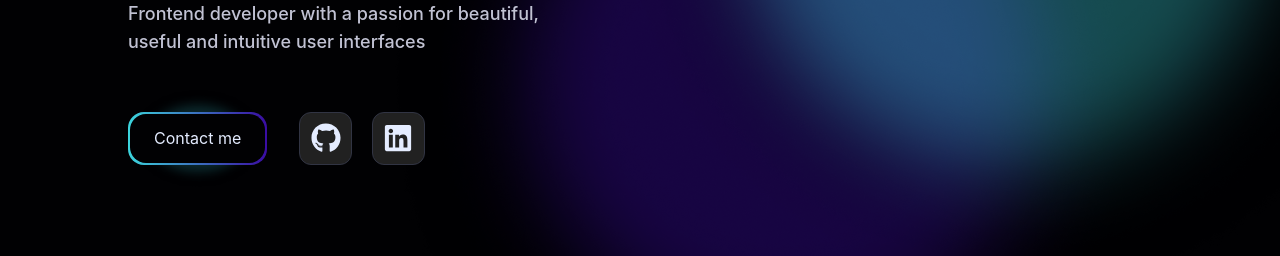
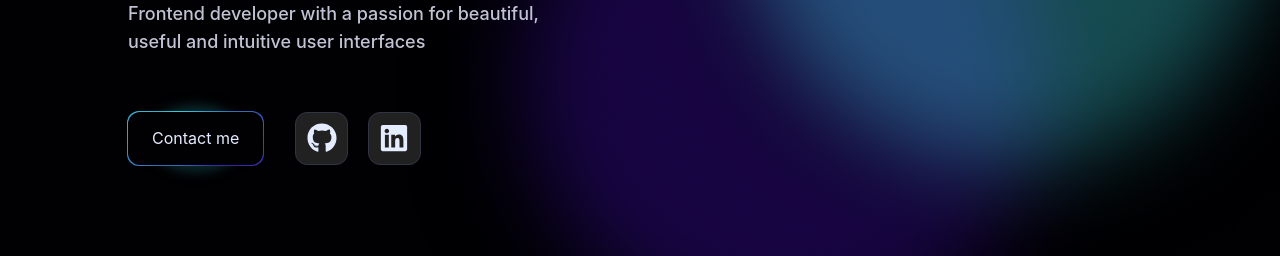
Before and after one commit to wilcar04/portfolio, a React (Vite) app: page / in a window 1280 px wide. Shown: the part 424-680 px from the top of the page. Built offline with nearby package versions, Linux system fonts and the light colour scheme.

Commit message:
button gradient updated with useTransition hook

```diff
--- a/src/App.jsx
+++ b/src/App.jsx
@@ -1,5 +1,6 @@
 import Navbar from "./sections/Navbar";
 import Hero from "./sections/Hero";
+import About from "./sections/About";
 
 function App() {
   return (
@@ -7,6 +8,7 @@ function App() {
       <Navbar />
       <main className="max-w-7xl mx-auto relative pt-32">
         <Hero />
+        <About />
         <div className="min-h-svh" />
       </main>
     </div>
--- a/src/components/ButtonAnimatedGradient.jsx
+++ b/src/components/ButtonAnimatedGradient.jsx
@@ -1,72 +1,34 @@
-import {
-  animate,
-  motion,
-  useMotionTemplate,
-  useMotionValue,
-} from "framer-motion";
+import { motion, useTime, useTransform } from "framer-motion";
 
 const ButtonAnimatedGradient = ({ children, className }) => {
-  const firstColor = "#3cd5dd";
-  const secondColor = "#3a0ca3";
+  const time = useTime();
 
-  const primary = useMotionValue(firstColor);
-  const second = useMotionValue(secondColor);
-  const background = useMotionTemplate`linear-gradient(to right, ${primary}, ${second})`;
+  const rotate = useTransform(time, [0, 3000], [0, 360], {
+    clamp: false,
+  });
 
-  function handleHover() {
-    animate(primary, secondColor, {
-      duration: 1,
-      repeat: 1,
-      repeatType: "reverse",
-      ease: "easeOut",
-    });
-    animate(second, firstColor, {
-      duration: 1,
-      repeat: 1,
-      repeatType: "reverse",
-      ease: "easeOut",
-    });
-  }
-
-  //   const [gradient, setGradient] = useState(0);
-
-  //   useEffect(() => {
-  //     const interval = setInterval(() => {
-  //       setGradient((prev) => (prev + 1) % gradients.length);
-  //     }, 1000); // Change every 4 seconds
-
-  //     return () => clearInterval(interval);
-  //   });
-
-  //   const gradients = [
-  //     "linear-gradient(90deg, var(--color-one), var(--color-two))",
-  //     "linear-gradient(90deg, var(--color-two), var(--color-one))",
-  //   ];
-
-  // const [scope, animate] = useAnimate();
-
-  // function handleHover() {
-  //   animate(
-  //     scope.current,
-  //     {
-  //       background:
-  //         "linear-gradient(to right, var(--color-two)}, var(--color-one))",
-  //     },
-  //     { duration: 1 }
-  //   );
-  // }
+  const rotatingBg = useTransform(rotate, (r) => {
+    return `conic-gradient(from ${r}deg, #3cd5dd, #3a0ca3, #3cd5dd)`;
+  });
 
   return (
-    <motion.button
-      // ref={scope}
-      onHoverStart={handleHover}
-      style={{
-        background,
-      }}
-      className={className}
-    >
-      {children}
-    </motion.button>
+    <div className="group h-full relative">
+      <motion.div
+        className="absolute -inset-[1px] rounded-xl -z-10"
+        style={{ background: rotatingBg }}
+      />
+      <button className="bg-n-3 h-full rounded-xl flex items-center px-6 ">
+        {children}
+      </button>
+
+      <div className="group-hover:scale-125 duration-300 ease-out absolute top-1/2 -translate-y-1/2 left-1/2 -translate-x-1/2 -z-10 h-34 w-34 flex">
+        <img
+          src="/src/assets/Ellipse Button.png"
+          alt="Ellipse"
+          className="object-contain m-auto"
+        />
+      </div>
+    </div>
   );
 };
 
--- a/src/index.css
+++ b/src/index.css
@@ -23,6 +23,14 @@
   --font-sans: Inter, system-ui, Avenir, Helvetica, Arial, sans-serif;
 
   /* Animations */
+
+  --drop-shadow-title: 0 3px 15px var(--color-t-1);
+}
+
+@layer components {
+  .container {
+    @apply p-5 sm:p-16;
+  }
 }
 
 :root {
--- /dev/null
+++ b/src/sections/About.jsx
@@ -0,0 +1,9 @@
+const About = () => {
+  return (
+    <div className="container mt-48">
+      <h3 className="font-semibold text-3xl drop-shadow-title">About me</h3>
+    </div>
+  );
+};
+
+export default About;
--- a/src/sections/Hero.jsx
+++ b/src/sections/Hero.jsx
@@ -16,17 +16,8 @@ const Hero = () => {
         </p>
 
         <div className="flex h-[3.3rem] mt-14 ">
-          <ButtonAnimatedGradient className="group relative rounded-2xl p-0.5 cursor-pointer">
-            <div className="bg-n-3 h-full rounded-2xl flex items-center px-6">
-              Contact me
-            </div>
-            <div className="group-hover:scale-125 duration-300 ease-out absolute top-1/2 -translate-y-1/2 left-1/2 -translate-x-1/2 -z-10 h-34 w-34 flex">
-              <img
-                src="/src/assets/Ellipse Button.png"
-                alt="Ellipse"
-                className="object-contain m-auto"
-              />
-            </div>
+          <ButtonAnimatedGradient className="">
+            Contact me
           </ButtonAnimatedGradient>
 
           <div className="flex gap-5 ml-8">
```
